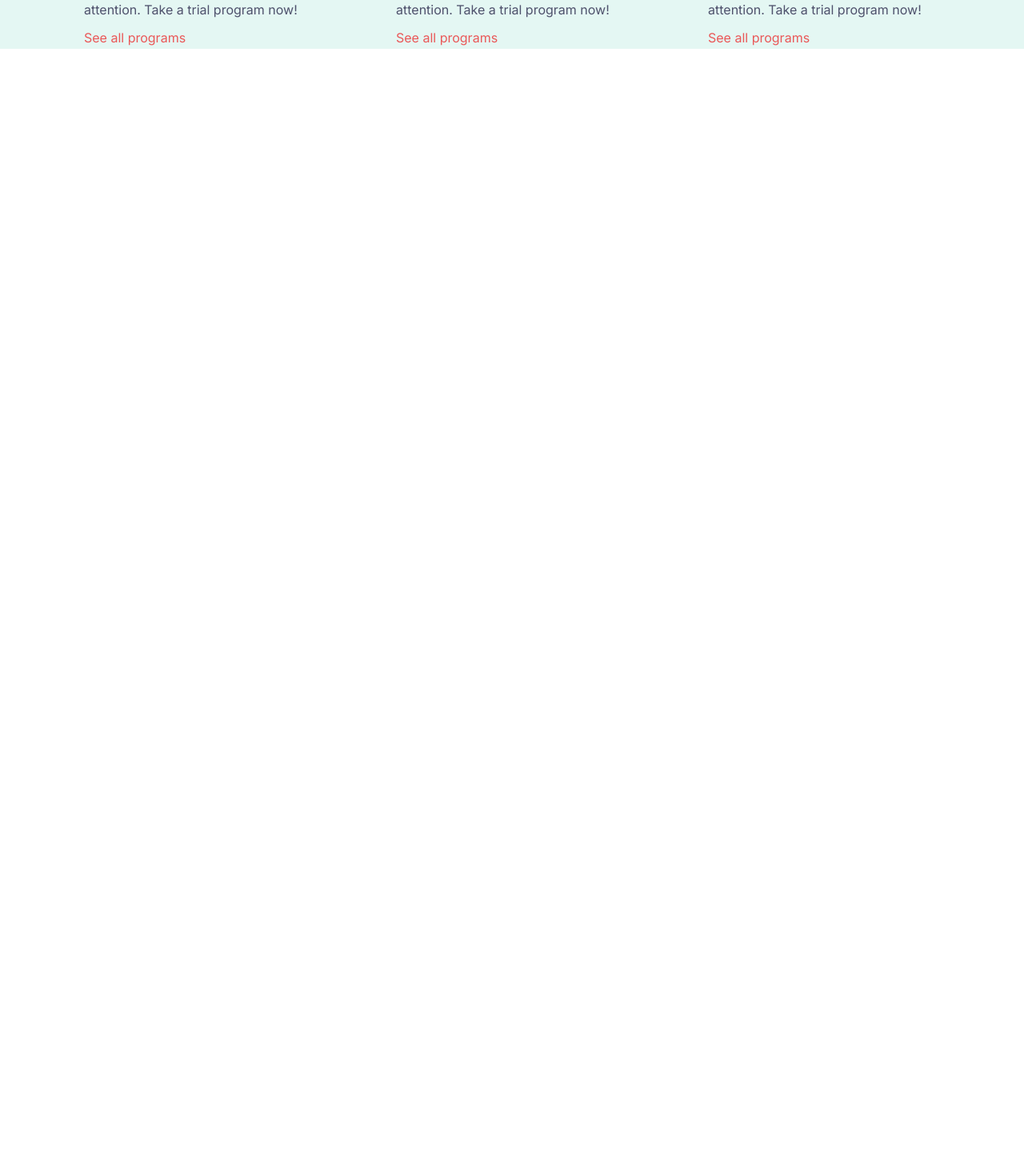
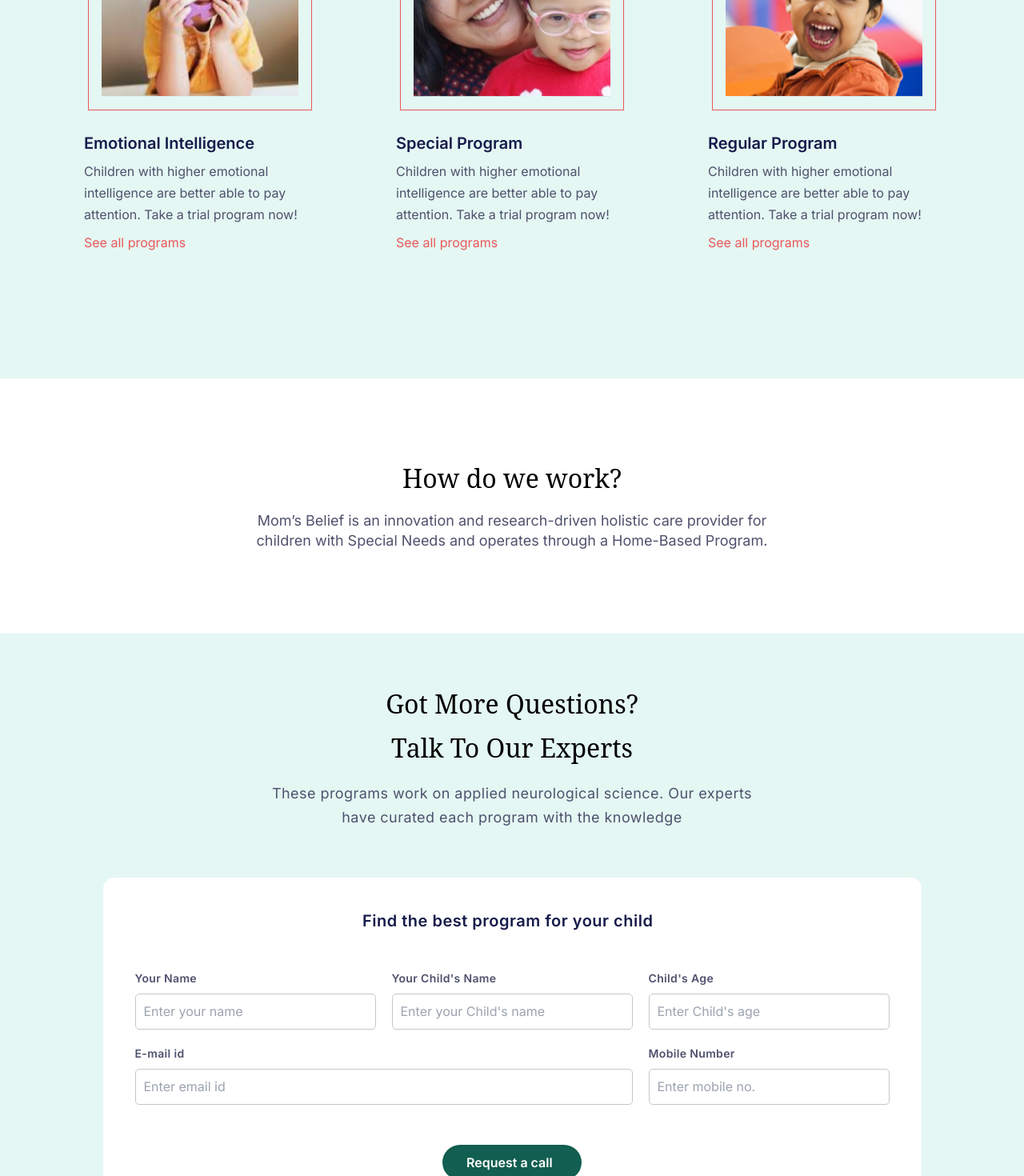
Before and after one commit to Harshitaj876/Moms-Belief, a React (Create React App) app: page / in a window 1280 px wide. Shown: the part 1330-2800 px from the top of the page at 80% size. Before the commit the page ends 1391 px from the top, so only its background shows below. Built offline with nearby package versions, Linux system fonts and the light colour scheme.

Commit message:
modified:   src/Components/Card.js 	modified:   src/Pages/Home.js

```diff
--- a/src/Components/Card.js
+++ b/src/Components/Card.js
@@ -1,17 +1,22 @@
-import React from 'react'
-import { Link } from 'react-router-dom'
+import React from 'react';
+import { Link } from 'react-router-dom';
 
-const Card = ({data}) => {
+const Card = ({ data }) => {
   return (
     <div className='flex flex-col items-center gap-7'>
-        <img src={data.image} alt='Images' className='border-[1.5px] border-[#EA5858] p-4'></img>
-        <div className='flex flex-col gap-2'>
-            <h3 className='h-[27px] w-[231px] text-[#151B4A] font-semibold text-[20px] leading-[27px]'>{data.heading}</h3>
-            <h4 className='h-[81px] w-[290px] text-[#4E516C] font-normal text-[16px] leading-[27px]'>{data.description}</h4>
-            <Link to='/programs' className='h-[27px] w-[139px] text-[#EA5858] font-normal text-[16px] leading-[27px]'>See all programs</Link>
-        </div>
+      <img src={data.image} alt='Images' className='border-[1.5px] border-[#EA5858] p-4'></img>
+      <div className='flex flex-col gap-2 items-center sm:items-start'>
+        <h3 className='h-[27px] w-[231px] text-[#151B4A] font-semibold text-[20px] leading-[27px] text-center sm:text-left'>{data.heading}</h3>
+        <h4 className='h-[81px] w-[290px] text-[#4E516C] font-normal text-[16px] leading-[27px] text-center sm:text-left'>{data.description}</h4>
+        <Link
+          to='/programs'
+          className='relative h-[27px]  text-[#EA5858] font-normal text-[16px] leading-[27px] text-center sm:text-left group'>
+          See all programs
+          <span className='absolute left-0 bottom-1 w-full h-[1px] bg-[#EA5858] opacity-0 transition-opacity duration-300 ease-in-out group-hover:opacity-100'></span>
+        </Link>
+      </div>
     </div>
   )
 }
 
-export default Card
+export default Card;
--- a/src/Pages/Home.js
+++ b/src/Pages/Home.js
@@ -11,20 +11,22 @@ const Home = () => {
   ];
 
   return (
-      <div>
+      <div className='flex flex-col gap-[100px]'>
+      {/*Hero Section*/}
         <div className='flex flex-col items-center justify-center gap-7 h-[759px] bg-[#FFF6CC]'>
           <img src='/Assets/illustration1.svg' alt='' className='hidden sm:block absolute top-32 left-[300px]'></img>
           <img src='/Assets/illustration2.svg' alt='' className='hidden sm:block absolute top-32 right-[300px]'></img>
           <h1 className='font-Noto font-medium text-[25px] sm:text-[40px] leading-[35px] sm:leading-[60px]  h-[105px] w-[270px] sm:h-[120px] sm:w-[608px] text-center text-[#151B4A]'>We Empower Mom's Beliefs & Enable Childs's <span className='relative inline-block'>Growth.<img src='/Assets/underline.svg' alt='' className='absolute bottom-[-5px] left-0 right-0 w-full h-auto'></img></span></h1>
-          <h2 className='font-normal text-[18px] sm:text-[16px] leading-[25px] sm:leading-[30px] text-[#4E516C] h-[75px] w-[324px] sm:h-[60px] sm:w-[578px] text-center m-0'>We are a research-driven holistic care provider for growing children through a wide array of programs.</h2>
+          <h2 className='font-normal text-[18px] sm:text-[16px] leading-[25px] sm:leading-[30px] text-[#4E516C] h-[75px] w-[324px] sm:h-[60px] sm:w-[578px] text-center m-0 tracking-wide'>We are a research-driven holistic care provider for growing children through a wide array of programs.</h2>
           <Link to='/signup' className='font-semibold text-[15px] sm:text-[16px] bg-[#125E50] rounded-[60px] px-[15px] py-[6px] sm:px-[30px] sm:py-[10px] text-[#FFF] hover:bg-[#187767]'>Explore Programs</Link>
           <h2 className='font-normal text-[14px] sm:text-[16px] leading-[23px] sm:leading-[26px] text-[#4E516C] h-[69px] w-[254px] sm:h-[54px] sm:w-[373px] text-center'>Or Just take <a href='/assessment' className="underline">take a free assessment</a> to see how is the growth of your child.</h2>
         </div>
 
-        <div className='flex flex-col gap-[45px] items-center justify-center bg-[#E4F7F3]'>
+      {/*Programs*/}
+        <div className='flex flex-col gap-[45px] items-center justify-center bg-[#E4F7F3] h-[944px]'>
           <div className='flex flex-col gap-[15px] items-center justify-center'>
             <h1 className='font-Noto font-medium text-[20px] sm:text-[32px] leading-[33px] sm:leading-[55px]  h-[66px] w-[293.11px] sm:h-[58.28px] sm:w-[633px] text-center text-[#151B4A]'>Customisable Expert <span className='relative inline-block'>Curated<img src='/Assets/underline.svg' alt='' className='absolute bottom-[-5px] left-0 right-0 w-full h-auto'></img></span> Programs</h1>
-            <h2 className='hidden sm:block font-normal text-[18px] leading-[27px] text-[#4E516C] h-[54px] w-[766px] text-center m-0 '>These programs work on applied neurological science. Our experts have curated each program with the knowledge and insights from decades of experience.</h2>
+            <h2 className='hidden sm:block font-normal text-[18px] leading-[27px] text-[#4E516C] h-[54px] w-[766px] text-center m-0 tracking-wide'>These programs work on applied neurological science. Our experts have curated each program with the knowledge and insights from decades of experience.</h2>
           </div>
           <div className='grid grid-cols-1 sm:grid-cols-2 lg:grid-cols-3 gap-[50px] sm:gap-[100px]'>
             {data.map((item, index) => (
@@ -37,6 +39,61 @@ const Home = () => {
             ))}
           </div>
         </div>
+
+      {/*How do we work*/}
+        <div className='flex flex-col items-center justify-center'>
+            <div className='flex flex-col items-center justify-center gap-[15px]'>
+              <h1 className='font-Noto font-medium text-[20px] sm:text-[32px] leading-[50px] w-[136px] h-[33px] sm:w-[309px] sm:h-[50px] text-center'>
+                <span className='block sm:hidden'>Who are we?</span>
+                <span className='hidden sm:block'>How do we work?</span>
+              </h1>
+              <h2 className='font-normal text-base sm:text-lg sm:leading-[25px] leading-[27px] w-[303px] h-[125px] sm:w-[705px] sm:h-[54px] text-center text-[#4E516C]'> Mom’s Belief is an innovation and research-driven holistic care provider for children with Special Needs and operates through a Home-Based Program.</h2>
+            </div>
+        </div>
+
+      {/*Expert*/}
+      <div className='flex flex-col bg-[#E4F7F3] h-[817px] items-center justify-center gap-[60px]'>
+          <div className='flex flex-col items-center justify-center gap-[15px]'>
+            <h1 className='h-[110px] w-[334px] font-Noto text-center font-medium leading-[55px] text-[32px]'>Got More Questions?Talk To Our Experts</h1>
+            <h2 className='h-[60px] w-[634px] text-center font-normal leading-[30px] text-[18px] text-[#4E516C] tracking-wide'>These programs work on applied neurological science. Our experts have curated each program with the knowledge </h2>
+          </div>
+          <div className='w-[1023px] h-[452px] rounded-[14px] bg-[#FFFFFF] flex flex-col items-center justify-center gap-[50px]'>
+              <h1 className='font-semibold text-xl leading-[27px] tracking-wide h-[27px] w-[374px] text-[#151B4A]'>Find the best program for your child</h1>
+              <form className='flex flex-col'>
+                <div className='grid grid-cols-3 gap-5'>
+                  <div className='flex flex-col'>
+                    <label className='h-[17px] font-semibold text-[14px] leading-[16.94px] tracking-wide text-[#4E516C] mb-[10px]'>Your Name</label>
+                    <input placeholder='Enter your name' className='h-[45px] w-[301px] rounded-[5px] border-[1px] border-[#CAC5C5] pl-[10px]' />
+                  </div>
+                  <div className='flex flex-col'>
+                    <label className='h-[17px] font-semibold text-[14px] leading-[16.94px] tracking-wide text-[#4E516C] mb-[10px]'>Your Child's Name</label>
+                    <input placeholder="Enter your Child's name" className='h-[45px] w-[301px] rounded-[5px] border-[1px] border-[#CAC5C5] pl-[10px]' />
+                  </div>
+                  <div className='flex flex-col'>
+                    <label className='h-[17px] font-semibold text-[14px] leading-[16.94px] tracking-wide text-[#4E516C] mb-[10px]'>Child's Age</label>
+                    <input placeholder="Enter Child's age" className='h-[45px] w-[301px] rounded-[5px] border-[1px] border-[#CAC5C5] pl-[10px]' />
+                  </div>
+                </div>
+
+                <div className='flex mt-[22px] gap-5  '>
+                  <div className='flex flex-col'>
+                    <label className='h-[17px] font-semibold text-[14px] leading-[16.94px] tracking-wide text-[#4E516C] mb-[10px]'>E-mail id</label>
+                    <input placeholder='Enter email id' className='h-[45px] w-[622px] rounded-[5px] border-[1px] border-[#CAC5C5] pl-[10px]' />
+                  </div>
+                  <div className='flex flex-col'>
+                    <label className='h-[17px] font-semibold text-[14px] leading-[16.94px] tracking-wide text-[#4E516C] mb-[10px]'>Mobile Number</label>
+                    <input placeholder='Enter mobile no.' className='h-[45px] w-[301px] rounded-[5px] border-[1px] border-[#CAC5C5] pl-[10px]' />
+                  </div>
+                </div>
+              </form>
+              <div className='flex flex-col gap-[10px] items-center'>
+                <Link to='/signup' className='font-semibold text-[15px] sm:text-[16px] bg-[#125E50] rounded-[60px] px-[15px] py-[6px] sm:px-[30px] sm:py-[10px] text-[#FFF] hover:bg-[#187767] w-[174px] h-[44px]'>Request a call</Link>
+                <h3 className='w-[307px] h-[24px] font-normal text-[14px] leading-6 text-[#4E516C]'>We’ll keep your information private & secure</h3>
+              </div>
+          </div>
+      </div>
+      {/*Plans and Packages*/}
+      {/*Footer*/}
       </div>
   );
 }
```
